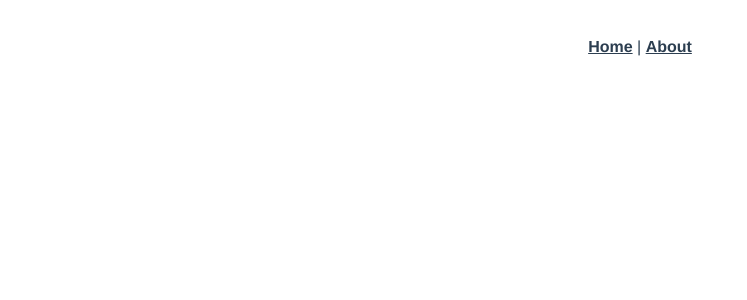
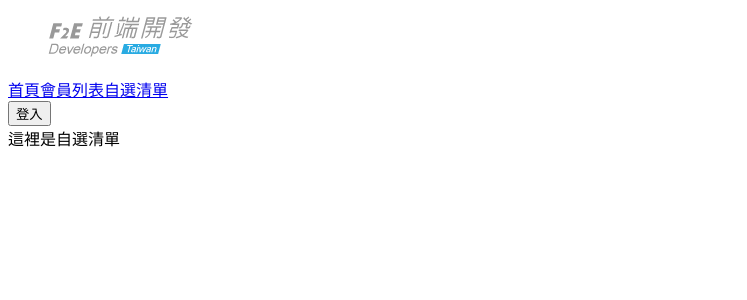
Before and after one commit to Ivan101887/HR-Broker, a Vue app: page /custom in a window 1280 px wide. Shown: the top 300 px of the page, without its empty margins (0-747 px from the left). Built offline with nearby package versions, Linux system fonts and the light colour scheme.

Commit message:
first commit

```diff
--- a/package.json
+++ b/package.json
@@ -3,6 +3,7 @@
   "version": "0.1.0",
   "private": true,
   "scripts": {
+    "start": "npm run serve",
     "serve": "vue-cli-service serve",
     "build": "vue-cli-service build",
     "lint": "vue-cli-service lint"
--- a/src/App.vue
+++ b/src/App.vue
@@ -1,32 +1,25 @@
 <template>
   <div id="app">
-    <nav>
-      <router-link to="/">Home</router-link> |
-      <router-link to="/about">About</router-link>
-    </nav>
-    <router-view/>
+    <TheHeader v-if="!isLogIn" @switch="isLogIn = true" />
+    <router-view />
   </div>
 </template>
+<script>
+import TheHeader from '@/components/TheHeader.vue';
 
-<style lang="scss">
-#app {
-  font-family: Avenir, Helvetica, Arial, sans-serif;
-  -webkit-font-smoothing: antialiased;
-  -moz-osx-font-smoothing: grayscale;
-  text-align: center;
-  color: #2c3e50;
-}
+export default {
+  name: 'app',
+  components: {
+    TheHeader,
+  },
+  data() {
+    return {
+      isLogIn: false,
 
-nav {
-  padding: 30px;
+    };
+  },
+  methods: {
 
-  a {
-    font-weight: bold;
-    color: #2c3e50;
-
-    &.router-link-exact-active {
-      color: #42b983;
-    }
-  }
-}
-</style>
+  },
+};
+</script>
--- a/src/components/HelloWorld.vue
+++ /dev/null
@@ -1,60 +0,0 @@
-<template>
-  <div class="hello">
-    <h1>{{ msg }}</h1>
-    <p>
-      For a guide and recipes on how to configure / customize this project,<br>
-      check out the
-      <a href="https://cli.vuejs.org" target="_blank" rel="noopener">vue-cli documentation</a>.
-    </p>
-    <h3>Installed CLI Plugins</h3>
-    <ul>
-      <li><a href="https://github.com/vuejs/vue-cli/tree/dev/packages/%40vue/cli-plugin-babel" target="_blank" rel="noopener">babel</a></li>
-      <li><a href="https://github.com/vuejs/vue-cli/tree/dev/packages/%40vue/cli-plugin-router" target="_blank" rel="noopener">router</a></li>
-      <li><a href="https://github.com/vuejs/vue-cli/tree/dev/packages/%40vue/cli-plugin-vuex" target="_blank" rel="noopener">vuex</a></li>
-      <li><a href="https://github.com/vuejs/vue-cli/tree/dev/packages/%40vue/cli-plugin-eslint" target="_blank" rel="noopener">eslint</a></li>
-    </ul>
-    <h3>Essential Links</h3>
-    <ul>
-      <li><a href="https://vuejs.org" target="_blank" rel="noopener">Core Docs</a></li>
-      <li><a href="https://forum.vuejs.org" target="_blank" rel="noopener">Forum</a></li>
-      <li><a href="https://chat.vuejs.org" target="_blank" rel="noopener">Community Chat</a></li>
-      <li><a href="https://twitter.com/vuejs" target="_blank" rel="noopener">Twitter</a></li>
-      <li><a href="https://news.vuejs.org" target="_blank" rel="noopener">News</a></li>
-    </ul>
-    <h3>Ecosystem</h3>
-    <ul>
-      <li><a href="https://router.vuejs.org" target="_blank" rel="noopener">vue-router</a></li>
-      <li><a href="https://vuex.vuejs.org" target="_blank" rel="noopener">vuex</a></li>
-      <li><a href="https://github.com/vuejs/vue-devtools#vue-devtools" target="_blank" rel="noopener">vue-devtools</a></li>
-      <li><a href="https://vue-loader.vuejs.org" target="_blank" rel="noopener">vue-loader</a></li>
-      <li><a href="https://github.com/vuejs/awesome-vue" target="_blank" rel="noopener">awesome-vue</a></li>
-    </ul>
-  </div>
-</template>
-
-<script>
-export default {
-  name: 'HelloWorld',
-  props: {
-    msg: String,
-  },
-};
-</script>
-
-<!-- Add "scoped" attribute to limit CSS to this component only -->
-<style scoped lang="scss">
-h3 {
-  margin: 40px 0 0;
-}
-ul {
-  list-style-type: none;
-  padding: 0;
-}
-li {
-  display: inline-block;
-  margin: 0 10px;
-}
-a {
-  color: #42b983;
-}
-</style>
--- /dev/null
+++ b/src/components/TheHeader.vue
@@ -0,0 +1,18 @@
+<template>
+  <header>
+    <figure class="logo">
+      <img src="@/assets/logo.png" alt="F2E 前端開發" class="logo__img" />
+    </figure>
+    <nav>
+      <router-link to="/">首頁</router-link>
+      <router-link to="/members">會員列表</router-link>
+      <router-link to="/custom">自選清單</router-link>
+    </nav>
+    <input type="button" value="登入" class="btn btn-peace" @click="$emit('switch')">
+  </header>
+</template>
+<script>
+export default {
+  name: 'the-header',
+};
+</script>
--- a/src/router/index.js
+++ b/src/router/index.js
@@ -1,6 +1,6 @@
 import Vue from 'vue';
 import VueRouter from 'vue-router';
-import HomeView from '../views/HomeView.vue';
+import HomeView from '@/views/HomeView.vue';
 
 Vue.use(VueRouter);
 
@@ -11,12 +11,14 @@ const routes = [
     component: HomeView,
   },
   {
-    path: '/about',
-    name: 'about',
-    // route level code-splitting
-    // this generates a separate chunk (about.[hash].js) for this route
-    // which is lazy-loaded when the route is visited.
-    component: () => import(/* webpackChunkName: "about" */ '../views/AboutView.vue'),
+    path: '/members',
+    name: 'members',
+    component: () => import('@/views/MembersView.vue'),
+  },
+  {
+    path: '/custom',
+    name: 'custom',
+    component: () => import('@/views/CustomView.vue'),
   },
 ];
 
--- /dev/null
+++ b/src/views/CustomView.vue
@@ -0,0 +1,3 @@
+<template>
+  <div>這裡是自選清單</div>
+</template>
--- a/src/views/HomeView.vue
+++ b/src/views/HomeView.vue
@@ -1,18 +1,13 @@
 <template>
   <div class="home">
-    <img alt="Vue logo" src="../assets/logo.png">
-    <HelloWorld msg="Welcome to Your Vue.js App"/>
   </div>
 </template>
 
 <script>
-// @ is an alias to /src
-import HelloWorld from '@/components/HelloWorld.vue';
 
 export default {
   name: 'HomeView',
   components: {
-    HelloWorld,
   },
 };
 </script>
```
Also changed, not shown: .eslintrc.js, src/assets/logo.png, src/views/MembersView.vue (renamed from src/views/AboutView.vue), 1 other file (tests, documents, lock files or other folders).
